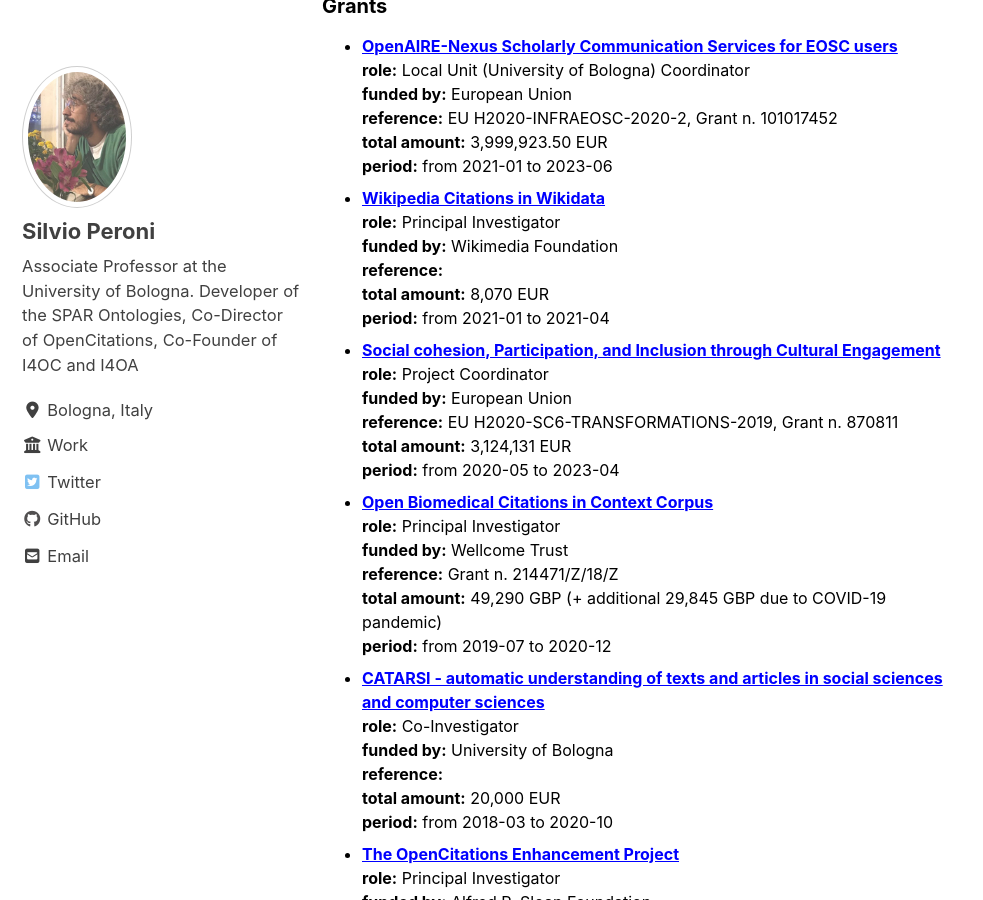
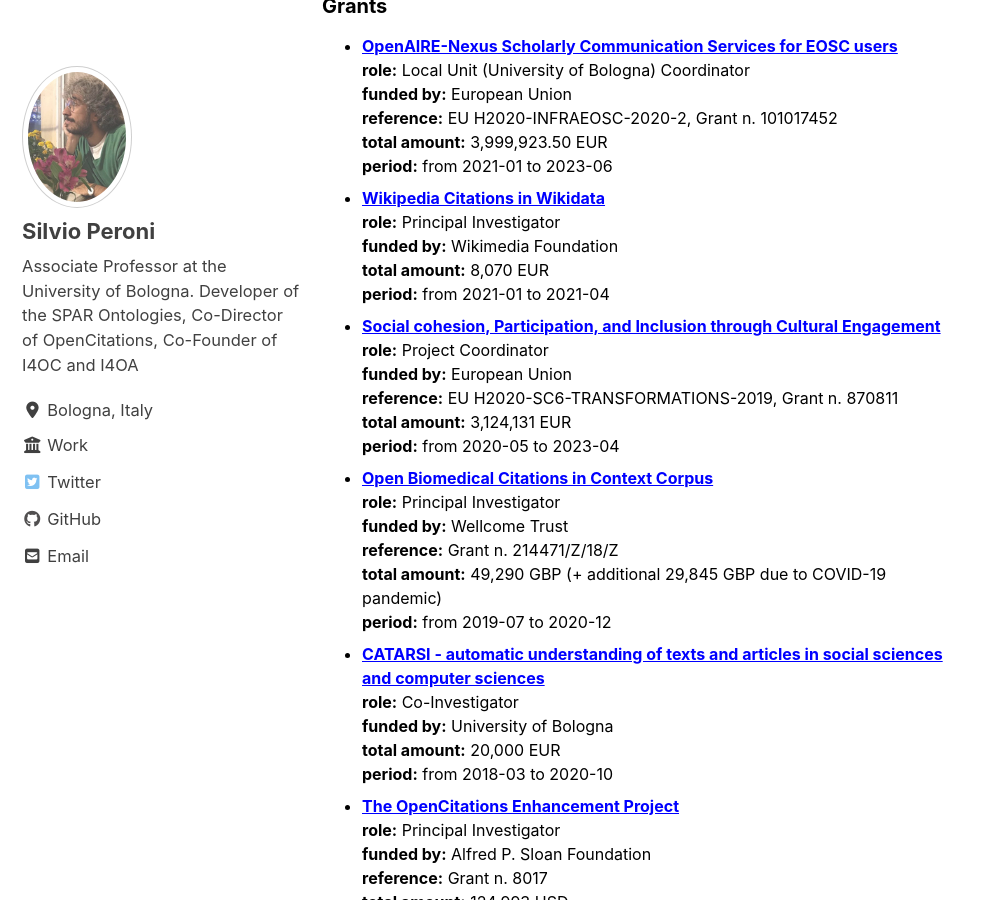
Before and after one commit to essepuntato/essepuntato.github.io, a Jekyll site: the page built from _pages/award.md, in a window 1280 px wide and 900 px high, scrolled down 293 px. Shown: the whole window, without its empty margins (0-983 px from the left). Built offline with Jekyll 4.4.1, drawn with Linux system fonts in a browser that asks for light colours; cached includes are drawn as plain includes; nearby versions of some CDN libraries.

Commit message:
Update award.md

```diff
--- a/_pages/award.md
+++ b/_pages/award.md
@@ -17,7 +17,7 @@
         <strong><a href="{{item.url}}">{{item.name}}</a></strong><br />
         <strong>role:</strong> {{item.role}}<br />
         <strong>funded by:</strong> {{item.funder}}<br />
-        {% if item.number != "" %}
+        {% if item.number %}
         <strong>reference:</strong> {{item.number}}<br />
         {% endif %}
         <strong>total amount:</strong> {{item.amount}}<br />
```
